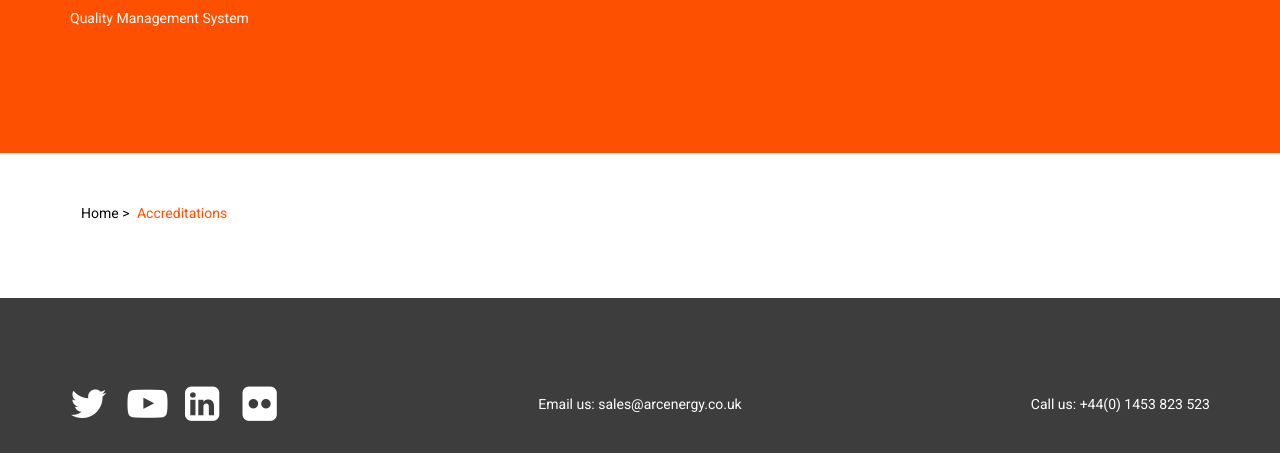
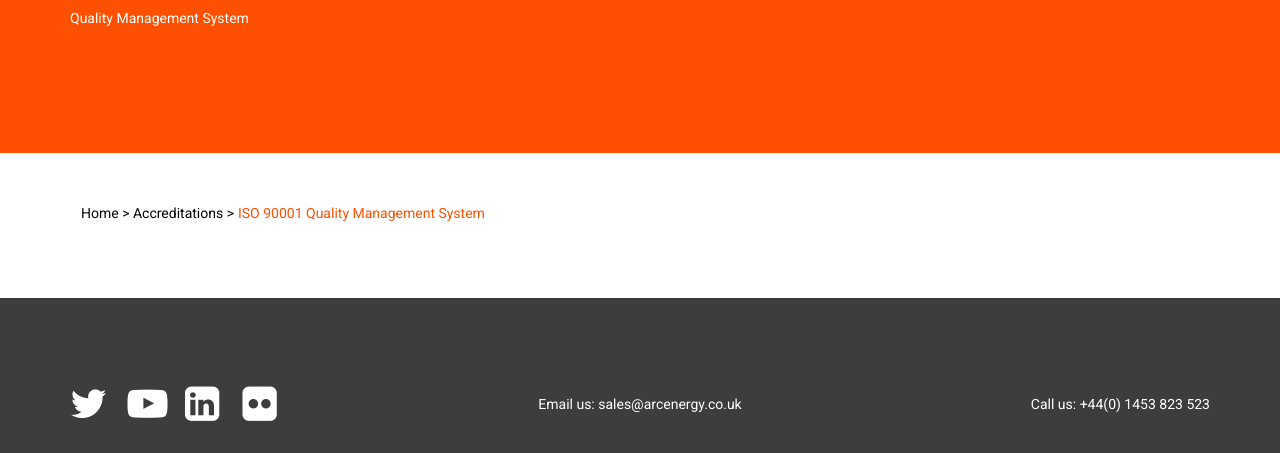
Before and after one commit to kevin-simpson/arc-energy, a plain HTML site: page ISO.html in a window 1280 px wide. Shown: the part 366-819 px from the top of the page. Drawn offline with nearby package versions, Linux system fonts and the light colour scheme.

Commit message:
Beginning ISO page 12:36

```diff
--- a/ISO.html
+++ b/ISO.html
@@ -74,7 +74,7 @@
     </div>
 
      <div class="container space-breadcrumb">
-            <span class="parent-breadcrumb">Home > </span><a class="breadcrumb" href="#">Accreditations</a>
+            <span class="parent-breadcrumb">Home > Accreditations ></span><a class="breadcrumb" href="#">ISO 90001 Quality Management System</a>
 
      </div>
 
```
